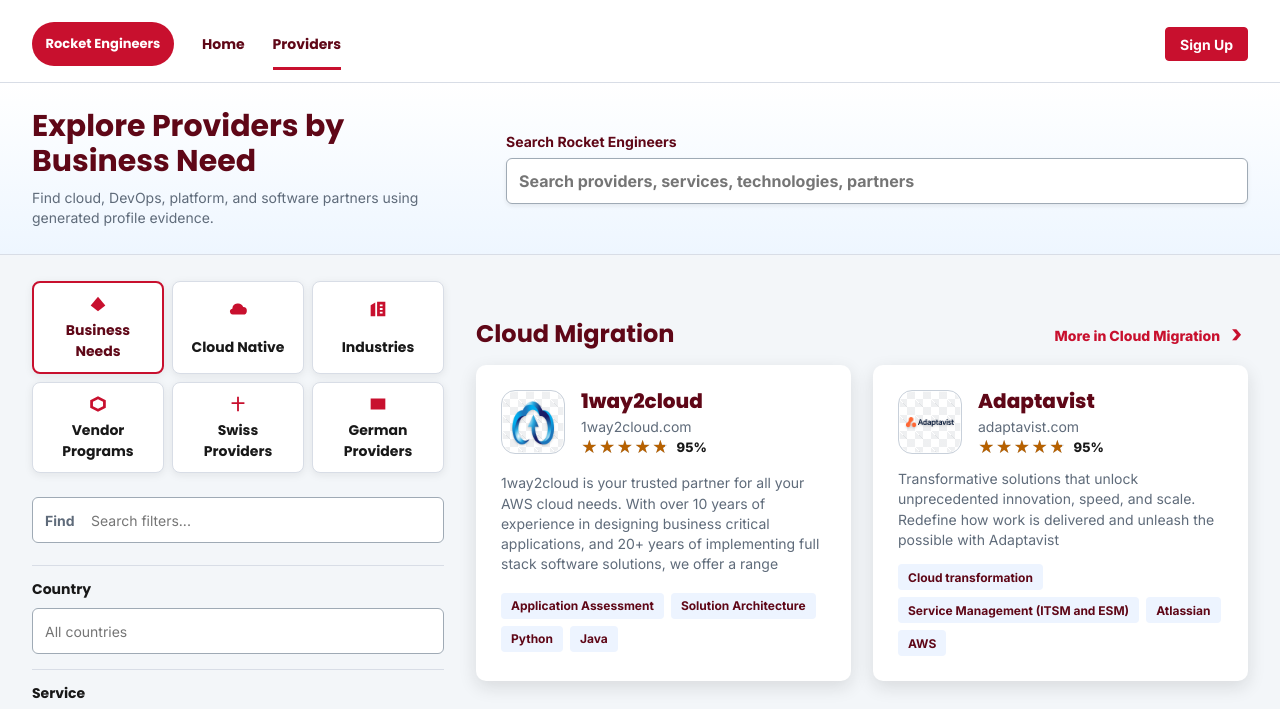
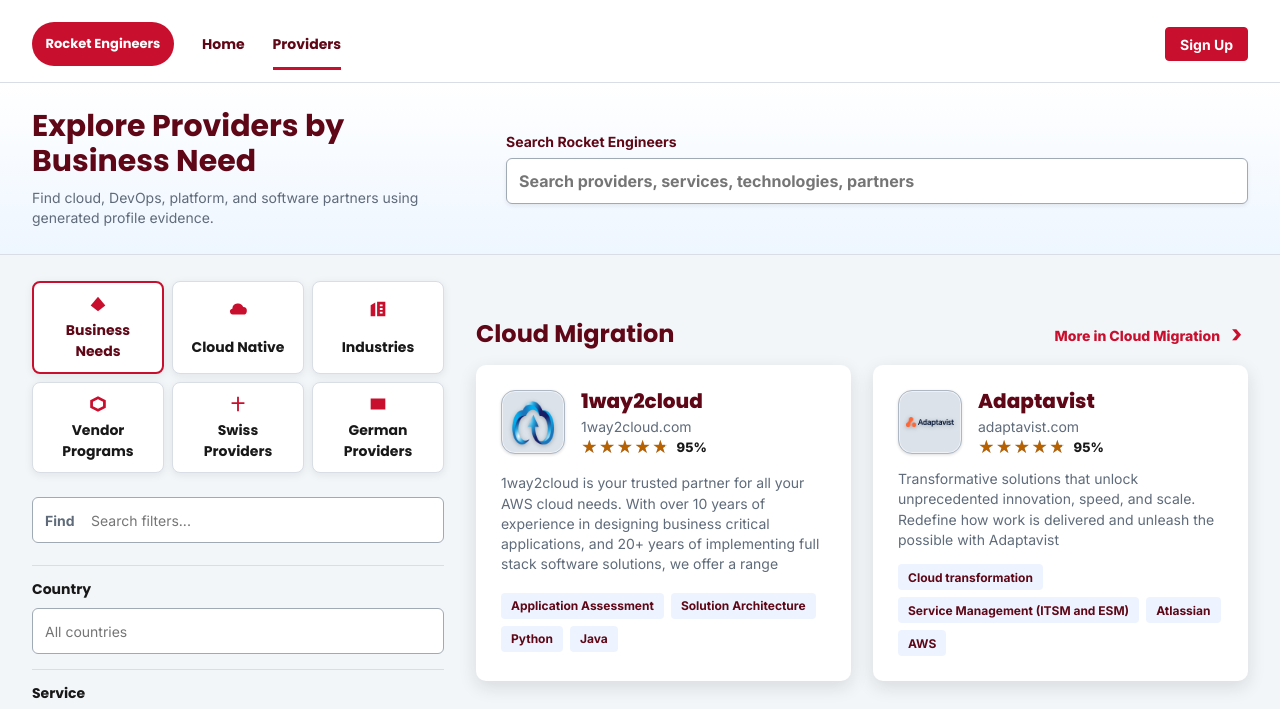
Before and after one commit to thegogrow/rocket-scrape-agent, a website: page public/index.html in a window 1280 px wide. Shown: the top 709 px of the page. Drawn offline with Linux system fonts and the light colour scheme; no server answers.

Commit message:
Increase logo tile contrast

```diff
--- a/public/styles.css
+++ b/public/styles.css
@@ -529,30 +529,21 @@ a:hover {
   place-items: center;
   overflow: hidden;
   padding: 7px;
-  border: 1px solid #c8d0da;
+  border: 1px solid #aeb8c4;
   border-radius: 14px;
-  background:
-    linear-gradient(45deg, rgba(95, 107, 122, 0.1) 25%, transparent 25%),
-    linear-gradient(-45deg, rgba(95, 107, 122, 0.1) 25%, transparent 25%),
-    linear-gradient(45deg, transparent 75%, rgba(95, 107, 122, 0.1) 75%),
-    linear-gradient(-45deg, transparent 75%, rgba(95, 107, 122, 0.1) 75%),
-    #ffffff;
-  background-position:
-    0 0,
-    0 8px,
-    8px -8px,
-    -8px 0;
-  background-size: 16px 16px;
+  background: #dbe2ea;
   color: var(--blue-dark);
   font-weight: 800;
-  box-shadow: inset 0 0 0 1px rgba(255, 255, 255, 0.72);
+  box-shadow:
+    inset 0 0 0 1px rgba(255, 255, 255, 0.55),
+    0 1px 3px rgba(24, 24, 24, 0.14);
 }
 
 .logoBox img {
   max-width: 100%;
   max-height: 100%;
   object-fit: contain;
-  filter: drop-shadow(0 1px 1px rgba(24, 24, 24, 0.2));
+  filter: drop-shadow(0 1px 2px rgba(24, 24, 24, 0.32));
 }
 
 .logoLarge {
@@ -844,7 +835,7 @@ a:hover {
   min-height: 210px;
   display: grid;
   place-items: center;
-  background: linear-gradient(135deg, var(--blue-soft), #ffffff);
+  background: linear-gradient(135deg, #dbe2ea, #f8fafc);
 }
 
 .sourcePreview {
```
